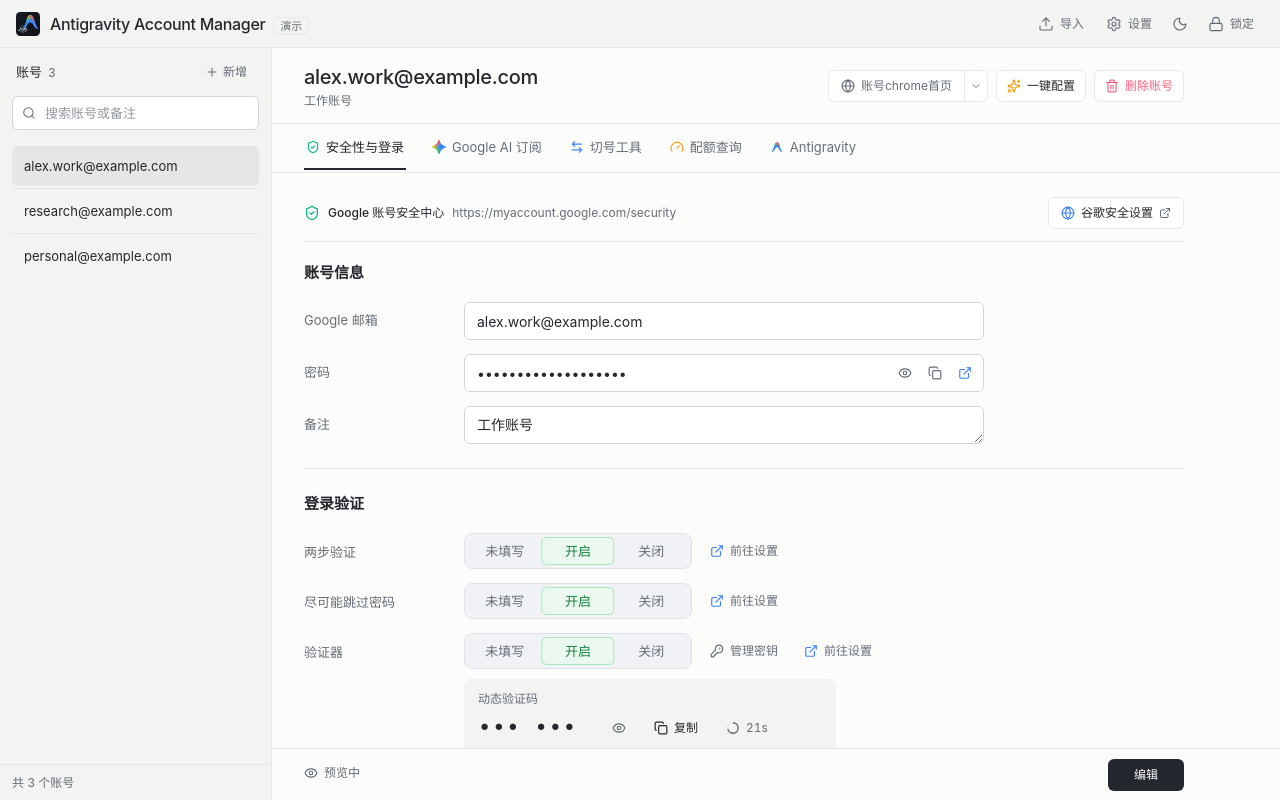
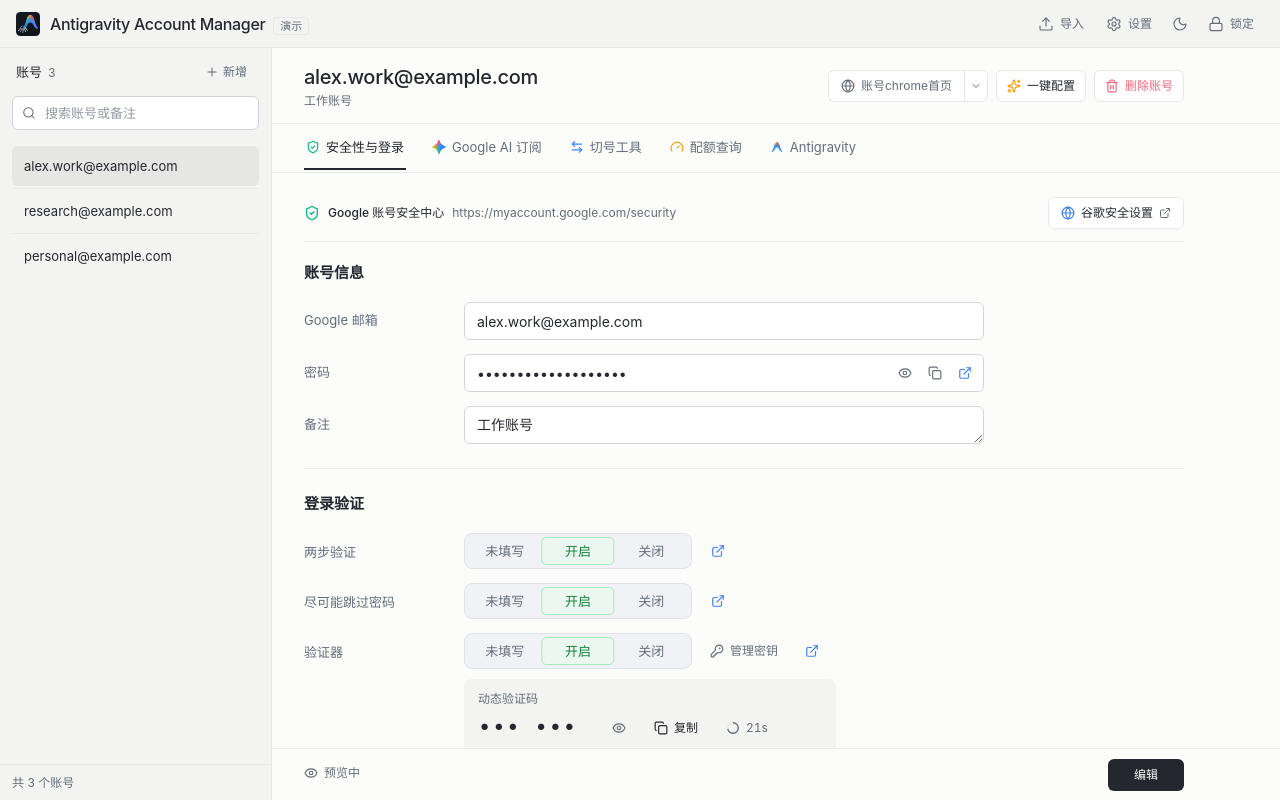
Before and after one commit to yourhoneypomelo-cell/antigravity-account-manager, a React (Vite) app: page / in a window 1280 px wide. Built offline with nearby package versions, Linux system fonts and the light colour scheme.

Commit message:
chore(ui): replace 前往设置 text with icon-only direct buttons

```diff
--- a/src/components/accounts/AccountDetail.tsx
+++ b/src/components/accounts/AccountDetail.tsx
@@ -1112,13 +1112,12 @@
                           <Button
                             id="btn-direct-twosv"
                             variant="ghost"
-                            size="sm"
+                            size="icon"
                             onClick={() => handleDirectUrl("twosv", "两步验证设置")}
-                            className="h-8 px-2 text-xs text-muted-foreground hover:text-foreground gap-1.5 cursor-pointer hover:bg-accent hover:border-control-hover hover:shadow-xs transition-all duration-150"
+                            className="h-8 w-8 text-muted-foreground hover:text-foreground cursor-pointer hover:bg-accent hover:border-control-hover hover:shadow-xs transition-all duration-150"
                             aria-label="在绑定的 Chrome 中直达两步验证设置"
                           >
                             <ExternalLink className="w-3.5 h-3.5 text-blue-500" />
-                            <span>前往设置</span>
                           </Button>
                         </TooltipTrigger>
                         <TooltipContent side="right">
@@ -1138,13 +1137,12 @@
                           <Button
                             id="btn-direct-passwordoptional"
                             variant="ghost"
-                            size="sm"
+                            size="icon"
                             onClick={() => handleDirectUrl("passwordoptional", "尽可能跳过密码设置")}
-                            className="h-8 px-2 text-xs text-muted-foreground hover:text-foreground gap-1.5 cursor-pointer hover:bg-accent hover:border-control-hover hover:shadow-xs transition-all duration-150"
+                            className="h-8 w-8 text-muted-foreground hover:text-foreground cursor-pointer hover:bg-accent hover:border-control-hover hover:shadow-xs transition-all duration-150"
                             aria-label="在绑定的 Chrome 中直达尽可能跳过密码设置"
                           >
                             <ExternalLink className="w-3.5 h-3.5 text-blue-500" />
-                            <span>前往设置</span>
                           </Button>
                         </TooltipTrigger>
                         <TooltipContent side="right">
@@ -1182,13 +1180,12 @@
                           <Button
                             id="btn-direct-authenticator"
                             variant="ghost"
-                            size="sm"
+                            size="icon"
                             onClick={() => handleDirectUrl("authenticator", "身份验证器设置")}
-                            className="h-8 px-2 text-xs text-muted-foreground hover:text-foreground gap-1.5 cursor-pointer hover:bg-accent hover:border-control-hover hover:shadow-xs transition-all duration-150"
+                            className="h-8 w-8 text-muted-foreground hover:text-foreground cursor-pointer hover:bg-accent hover:border-control-hover hover:shadow-xs transition-all duration-150"
                             aria-label="在绑定的 Chrome 中直达身份验证器设置"
                           >
                             <ExternalLink className="w-3.5 h-3.5 text-blue-500" />
-                            <span>前往设置</span>
                           </Button>
                         </TooltipTrigger>
                         <TooltipContent side="right">
@@ -1251,13 +1248,12 @@
                           <Button
                             id="btn-direct-recovery-email"
                             variant="ghost"
-                            size="sm"
+                            size="icon"
                             onClick={() => handleDirectUrl("recoveryEmail", "辅助邮箱设置")}
-                            className="h-8 px-2 text-xs text-muted-foreground hover:text-foreground gap-1.5 cursor-pointer hover:bg-accent hover:border-control-hover hover:shadow-xs transition-all duration-150"
+                            className="h-8 w-8 text-muted-foreground hover:text-foreground cursor-pointer hover:bg-accent hover:border-control-hover hover:shadow-xs transition-all duration-150"
                             aria-label="在绑定的 Chrome 中直达辅助邮箱设置"
                           >
                             <ExternalLink className="w-3.5 h-3.5 text-blue-500" />
-                            <span>前往设置</span>
                           </Button>
                         </TooltipTrigger>
                         <TooltipContent side="right">
@@ -1292,13 +1288,12 @@
                       <Button
                         id="btn-direct-backup-codes"
                         variant="ghost"
-                        size="sm"
+                        size="icon"
                         onClick={() => handleDirectUrl("backupCodes", "备用验证码设置")}
-                        className="h-8 px-2 text-xs text-muted-foreground hover:text-foreground gap-1.5 cursor-pointer hover:bg-accent hover:border-control-hover hover:shadow-xs transition-all duration-150"
+                        className="h-8 w-8 text-muted-foreground hover:text-foreground cursor-pointer hover:bg-accent hover:border-control-hover hover:shadow-xs transition-all duration-150"
                         aria-label="在绑定的 Chrome 中直达备用验证码设置"
                       >
                         <ExternalLink className="w-3.5 h-3.5 text-blue-500" />
-                        <span>前往设置</span>
                       </Button>
                     </TooltipTrigger>
                     <TooltipContent side="left">
```
